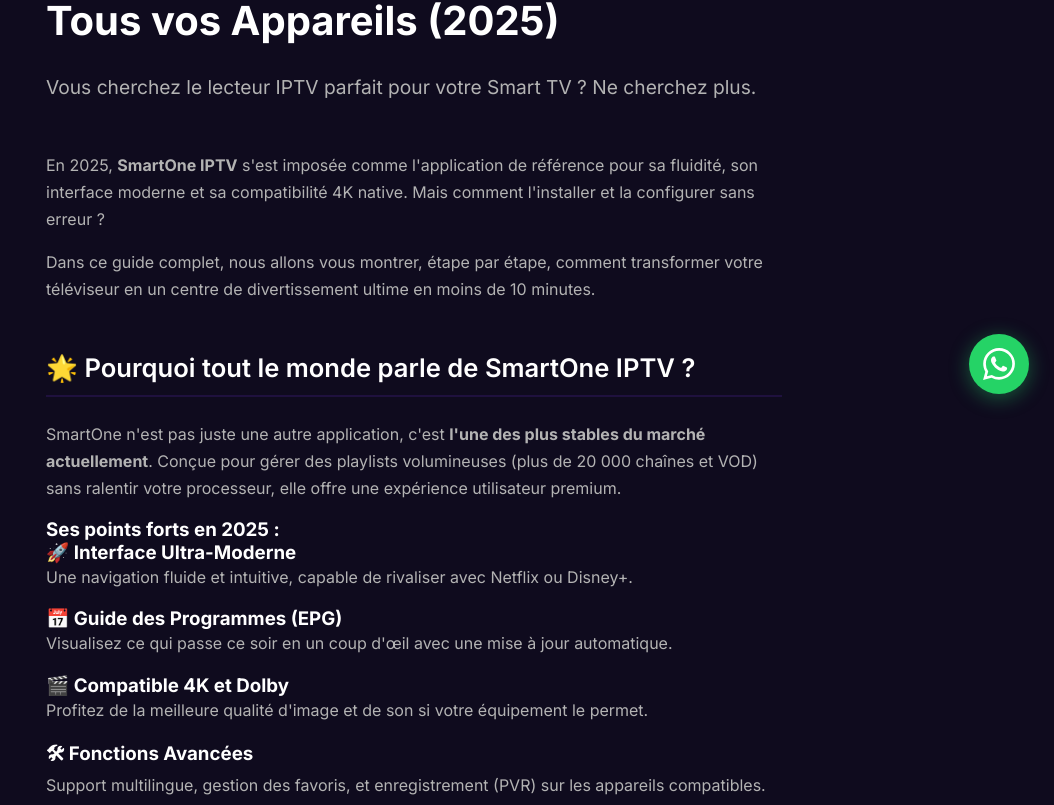
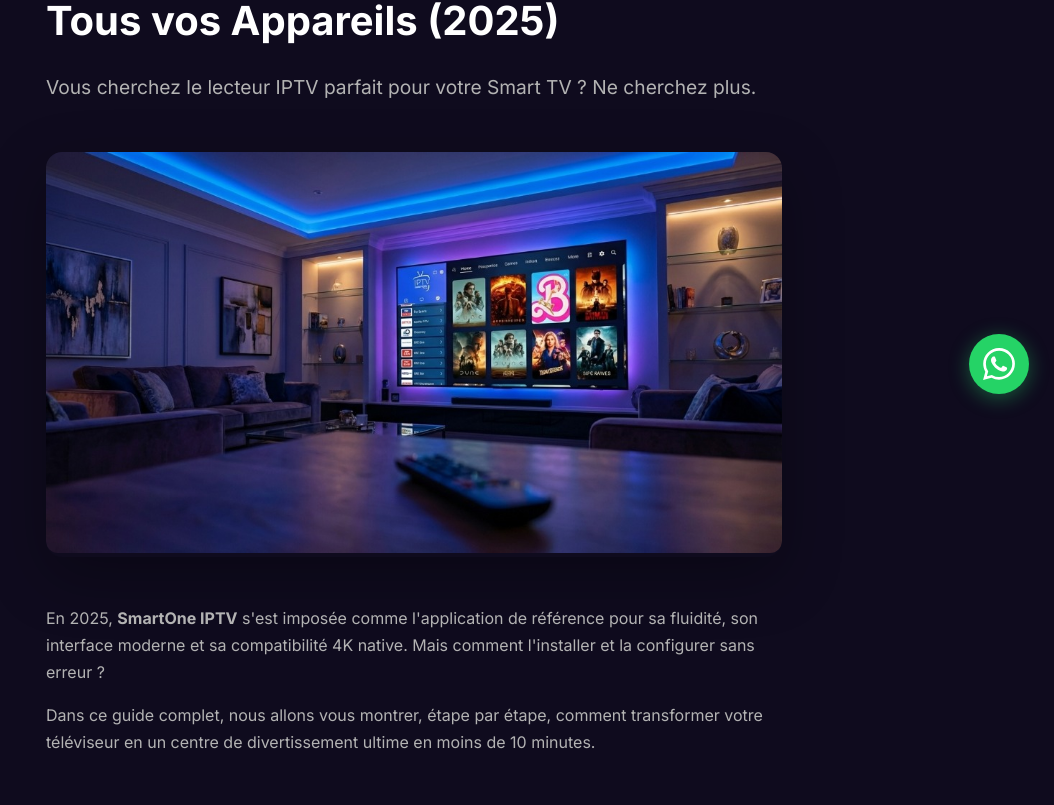
Before and after one commit to SmailNilson/iptv-platform, a Next.js app: page /blog/smartone-iptv in a window 1280 px wide. Shown: the part 306-1111 px from the top of the page, without its empty margins (226-1280 px from the left). Built offline with nearby package versions, Linux system fonts and the light colour scheme.

Commit message:
Update all blogs with WhatsApp CTA + Speed up deployment (disable clean-slate)

```diff
--- a/src/app/blog/installer-iptv-smart-tv/article.module.css
+++ b/src/app/blog/installer-iptv-smart-tv/article.module.css
@@ -254,3 +254,63 @@
         gap: 0.25rem;
     }
 }
+
+/* CTA Note */
+.ctaNote {
+    font-size: 0.9rem !important;
+    color: var(--text-tertiary) !important;
+    margin-top: 1rem !important;
+    font-style: italic;
+}
+
+/* Hero Image */
+.heroImage {
+    margin: 2rem 0 3rem 0;
+    border-radius: 16px;
+    overflow: hidden;
+    box-shadow: 0 20px 60px rgba(0, 0, 0, 0.3);
+}
+
+/* Image Container */
+.imageContainer {
+    margin: 2rem 0;
+    border-radius: 12px;
+    overflow: hidden;
+    box-shadow: 0 10px 30px rgba(0, 0, 0, 0.2);
+}
+
+/* Feature List */
+.featureList {
+    display: flex;
+    flex-direction: column;
+    gap: 1.5rem;
+    margin: 2rem 0;
+}
+
+.featureItem {
+    background: var(--bg-secondary);
+    border: 1px solid var(--glass-border);
+    border-radius: 16px;
+    padding: 1.5rem;
+    transition: all 0.3s ease;
+}
+
+.featureItem:hover {
+    transform: translateY(-3px);
+    border-color: var(--accent-1);
+    box-shadow: 0 10px 30px rgba(124, 58, 250, 0.15);
+}
+
+.featureItem h3 {
+    font-size: 1.15rem;
+    font-weight: 600;
+    color: var(--text-primary);
+    margin-bottom: 0.75rem;
+}
+
+.featureItem p {
+    color: var(--text-secondary);
+    font-size: 0.95rem;
+    margin: 0;
+    line-height: 1.6;
+}
--- a/src/app/blog/iptv-premium-4k-2025/page.tsx
+++ b/src/app/blog/iptv-premium-4k-2025/page.tsx
@@ -159,7 +159,7 @@ export default function IPTVPremium4K2025() {
                             Ne gâchez plus votre soirée télé. Testez la différence entre un service qui coupe et un service conçu pour la performance.
                         </p>
                         <Link
-                            href="https://wa.me/33612345678?text=Bonjour%2C%20je%20souhaite%20un%20test%20gratuit%2024h%20IPTV%20Premium"
+                            href="https://wa.me/17575357760?text=Bonjour%2C%20je%20souhaite%20un%20test%20gratuit%2024h%20IPTV%20Premium"
                             className={styles.ctaButton}
                             target="_blank"
                             rel="noopener noreferrer"
--- a/src/app/blog/smartone-iptv/page.tsx
+++ b/src/app/blog/smartone-iptv/page.tsx
@@ -22,6 +22,17 @@ export default function SmartOneIPTVGuide() {
                     <p className={styles.intro}>
                         Vous cherchez le lecteur IPTV parfait pour votre Smart TV ? Ne cherchez plus.
                     </p>
+                </div>
+
+                {/* Hero Image */}
+                <div className={styles.heroImage}>
+                    <Image
+                        src="/images/blog/smartone-iptv/living-room.jpg"
+                        alt="SmartOne IPTV sur grand écran dans un salon moderne avec éclairage ambiant"
+                        width={1200}
+                        height={675}
+                        style={{ width: '100%', height: 'auto', borderRadius: '12px' }}
+                    />
                 </div>
 
                 <div className={styles.content}>
@@ -267,7 +278,7 @@ export default function SmartOneIPTVGuide() {
                             Pour exploiter le plein potentiel de votre TV 4K, il vous faut un <strong>flux Premium Stable</strong>.
                         </p>
                         <Link
-                            href="https://wa.me/33612345678?text=Bonjour%2C%20je%20souhaite%20un%20test%20gratuit%2024h%20IPTV%20Premium"
+                            href="https://wa.me/17575357760?text=Bonjour%2C%20je%20souhaite%20un%20test%20gratuit%2024h%20IPTV%20Premium"
                             className={styles.ctaButton}
                             target="_blank"
                             rel="noopener noreferrer"
```
Also changed, not shown: src/app/blog/installer-iptv-smart-tv/page.tsx (+12 -4 lines).
